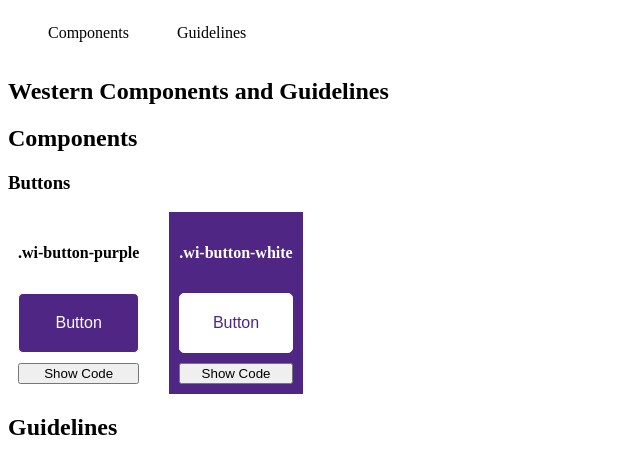
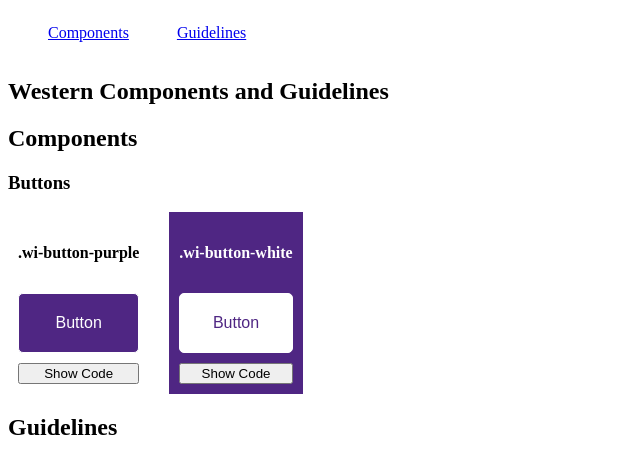
Before and after one commit to ParadiseLost69/western-components, a plain HTML site: page index.html in a window 1280 px wide. Shown: the whole page, without its empty margins (0-640 px from the left). Drawn offline with nearby package versions, Linux system fonts and the light colour scheme.

Commit message:
Add anchors

```diff
--- a/index.html
+++ b/index.html
@@ -16,14 +16,14 @@
     <header>
       <nav style="display: flex">
         <ul style="display: flex; gap: 3rem; list-style: none">
-          <li>Components</li>
-          <li>Guidelines</li>
+          <li><a href="#components">Components</a></li>
+          <li><a href="#guidelines">Guidelines</a></li>
         </ul>
       </nav>
     </header>
     <section>
       <h1>Western Components and Guidelines</h1>
-      <h2>Components</h2>
+      <h2 id="components">Components</h2>
       <!--COMPONENTS CONTENT-->
       <h3>Buttons</h3>
       <div class="button-display">
@@ -105,7 +105,7 @@
         </div>
       </div>
 
-      <h2>Guidelines</h2>
+      <h2 id="guidelines">Guidelines</h2>
       <!--GUIDELINES CONTENT-->
     </section>
   </body>
--- a/script.js
+++ b/script.js
@@ -6,9 +6,7 @@ showDialogButtons.forEach((button) => {
   button.addEventListener("click", function () {
     // Get the dialog ID from the button's data-dialog attribute
     const dialogId = this.getAttribute("data-dialog");
-    console.log(dialogId);
     const dialog = document.getElementById(dialogId);
-    console.log(dialog);
 
     // Show the dialog
     dialog.showModal();
```
